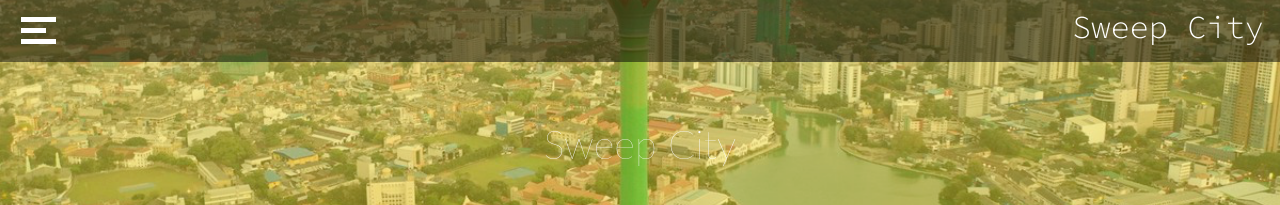
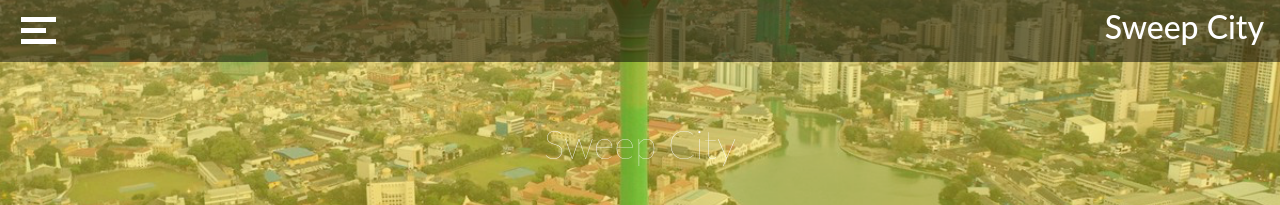
Before and after one commit to Tony8egan/www.TonesDesigns, a Jekyll site: the page built from SweepCity.markdown, in a window 1280 px wide. Shown: the top 205 px of the page. Built offline with Jekyll 4.4.1, drawn with Linux system fonts in a browser that asks for light colours; nearby versions of some CDN libraries.

Commit message:
Update SweepCity.html

```diff
--- a/_layouts/SweepCity.html
+++ b/_layouts/SweepCity.html
@@ -12,10 +12,6 @@
         <link rel="stylesheet" href="https://fonts.googleapis.com/css?family=Oxanium">
         <link rel="icon" type="image/png" href="images/TD2.png">
         <link rel="shortcut icon" type="image/png" href="images/TD2.png">
-
-                <link rel="preconnect" href="https://fonts.googleapis.com">
-<link rel="preconnect" href="https://fonts.gstatic.com" crossorigin>
-<link href="https://fonts.googleapis.com/css2?family=Montserrat&family=Roboto+Slab:wght@300;400&family=Source+Code+Pro:wght@200;300&display=swap" rel="stylesheet">
 
 
 </head>
@@ -61,9 +57,7 @@
           <div class="bar3" style = "margin-left:5px;cursor:pointer;"></div>
       </div>
 
-        <H2 style="color:white;text-align:center;font-family: 'Montserrat', sans-serif;
-        font-family: 'Roboto Slab', serif;
-        font-family: 'Source Code Pro', monospace;"><a href="/Projects.html">Sweep City</a></H2>
+        <H2 style="color:white;text-align:center;"><a href="/Projects.html">Sweep City</a></H2>
 
 
     </nav>
```
